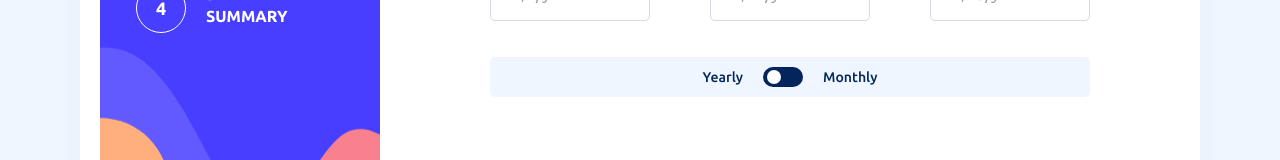
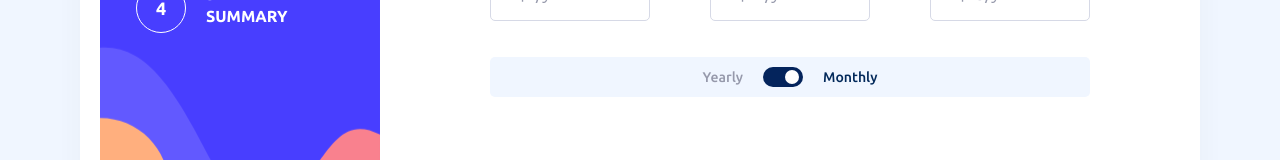
Before and after one commit to hun-ah/multi-step-form-v2, a React (Vite) app: page / in a window 1280 px wide. Both pictures are taken after a click on the button "Next Step". Shown: the part 413-573 px from the top of the page. Built offline with nearby package versions, Linux system fonts and the light colour scheme.

Commit message:
imported input context and logic for switching between yearly/monthly plan

```diff
--- a/src/components/togglePlan/TogglePlan.jsx
+++ b/src/components/togglePlan/TogglePlan.jsx
@@ -1,14 +1,35 @@
 import styles from './toggleplan.module.css';
+import { useContext } from 'react';
+import { InputContext } from '../../contexts/InputContext';
 
 const TogglePlan = () => {
+  const { formInputs, handleInputChange } = useContext(InputContext);
+
   return (
     <div className={styles.container}>
-      <span>Yearly</span>
+      <span
+        className={
+          formInputs.monthlyPayment ? `${styles.deselected}` : undefined
+        }
+      >
+        Yearly
+      </span>
       <label className={styles.switch}>
-        <input type='checkbox' />
+        <input
+          type='checkbox'
+          name='monthlyPayment'
+          checked={formInputs.monthlyPayment}
+          onChange={handleInputChange}
+        />
         <span className={`${styles.slider} ${styles.round}`}></span>
       </label>
-      <span>Monthly</span>
+      <span
+        className={
+          !formInputs.monthlyPayment ? `${styles.deselected}` : undefined
+        }
+      >
+        Monthly
+      </span>
     </div>
   );
 };
```
